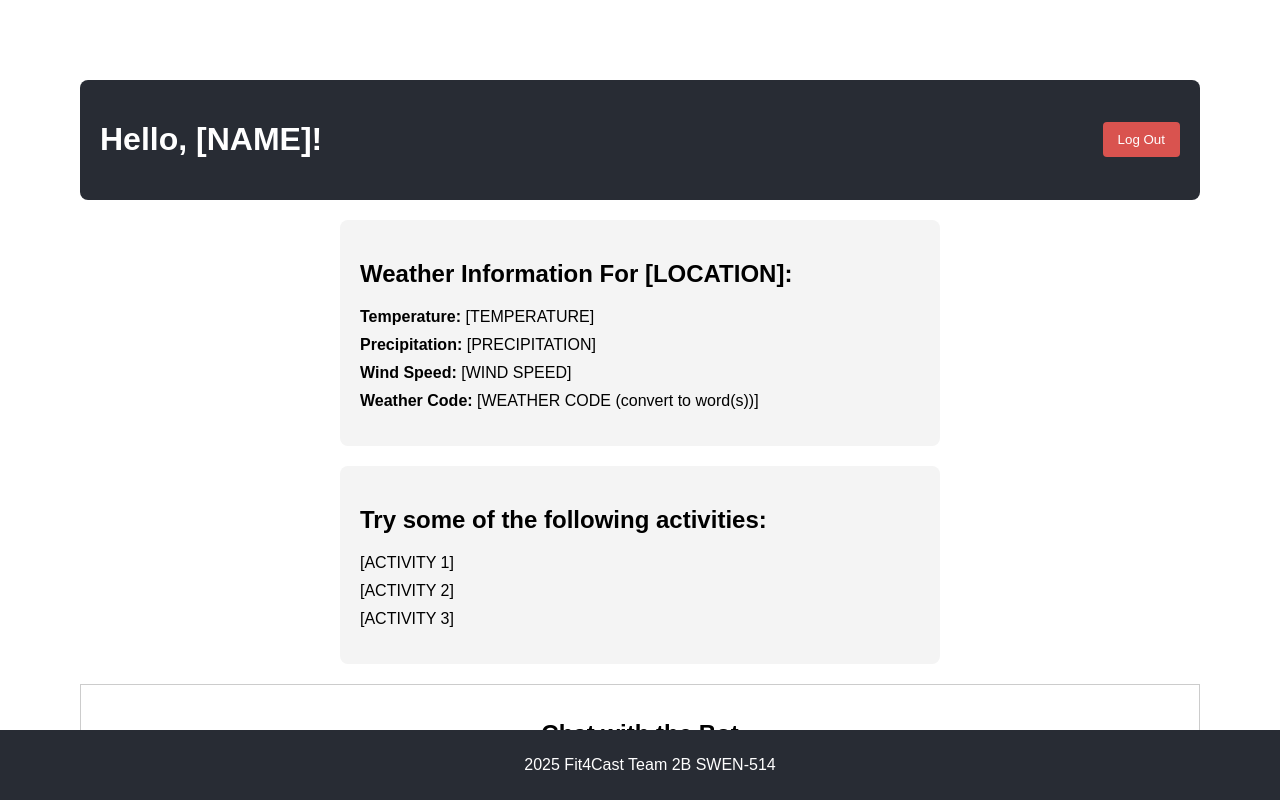
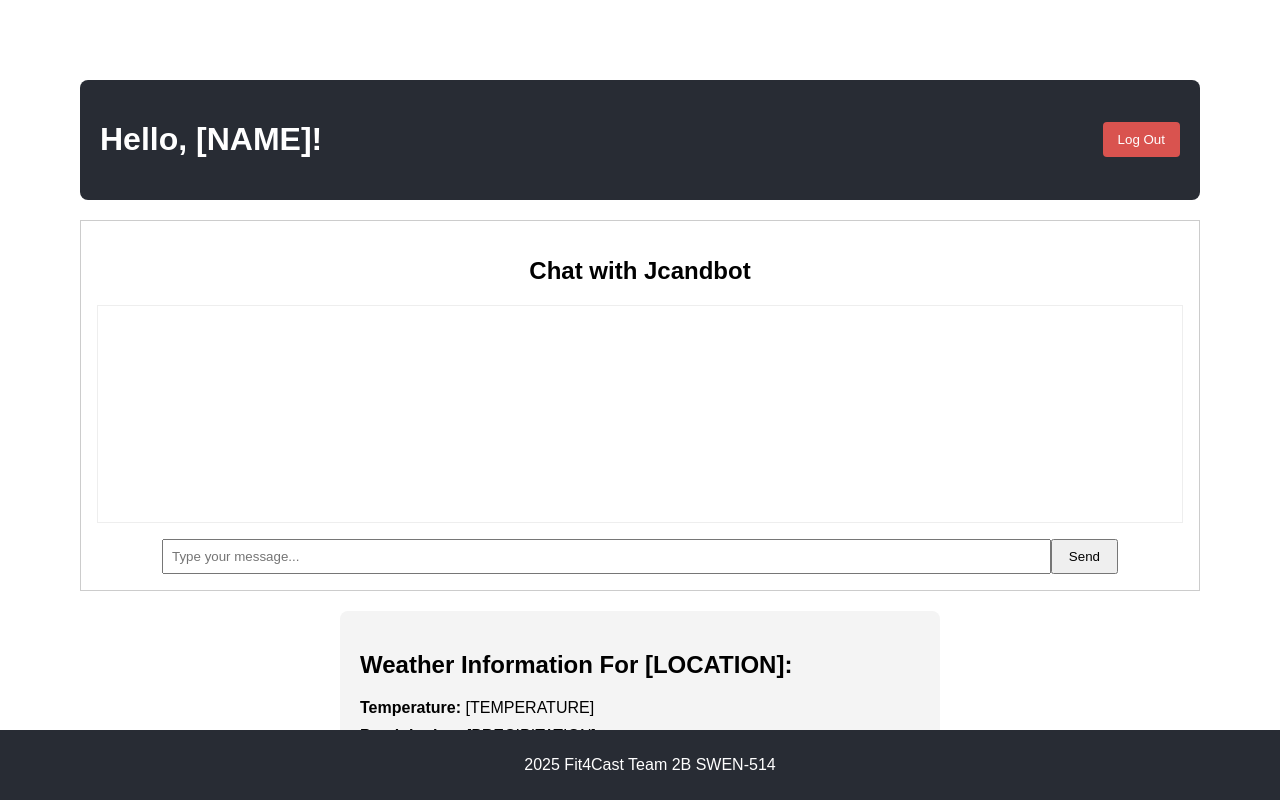
Before and after one commit to syth/fit4cast, a React (Vite) app: page / in a window 1280 px wide. Both pictures are taken after a click on the button "Login". Shown: the top 800 px of the page. Built offline with nearby package versions, Linux system fonts and the light colour scheme; what aws-amplify would draw is missing.

Commit message:
fixed import errors and added chatbot name in header

```diff
--- a/src/App.jsx
+++ b/src/App.jsx
@@ -48,6 +48,7 @@ const WeatherPage = ({ onLogout }) => {
         </button>
       </header>
       <main className="main-content">
+        <Chatbot />
         <div className="weather-info">
           <h2>Weather Information For [LOCATION]:</h2>
           <ul>
@@ -74,7 +75,6 @@ const WeatherPage = ({ onLogout }) => {
             <li>[ACTIVITY 3]</li>
           </ul>
         </div>
-        <Chatbot />
       </main>
       <footer className="App-footer">
         <p>2025 Fit4Cast Team 2B SWEN-514</p>
--- a/src/chatbot.jsx
+++ b/src/chatbot.jsx
@@ -4,7 +4,7 @@ import {
   LexRuntimeV2Client,
   RecognizeTextCommand,
 } from "@aws-sdk/client-lex-runtime-v2";
-import { Auth } from "aws-amplify";
+import { Amplify } from "aws-amplify";
 
 // Replace with your actual Lex V2 details:
 const botId = "2J7WFDYDMG";
@@ -17,11 +17,11 @@ const Chatbot = () => {
 
   const sendMessage = async (message) => {
     // Obtain AWS credentials for signing the request
-    const credentials = await Auth.currentCredentials();
+    const credentials = await Amplify.Auth.currentCredentials();
 
     const client = new LexRuntimeV2Client({
       region: "us-east-1",
-      credentials: Auth.essentialCredentials(credentials),
+      credentials: Amplify.Auth.essentialCredentials(credentials),
     });
 
     const params = {
@@ -71,7 +71,7 @@ const Chatbot = () => {
     <div
       style={{ border: "1px solid #ccc", padding: "1rem", marginTop: "1rem" }}
     >
-      <h2>Chat with the Bot</h2>
+      <h2>Chat with Jcandbot</h2>
       <div
         style={{
           height: "200px",
```
